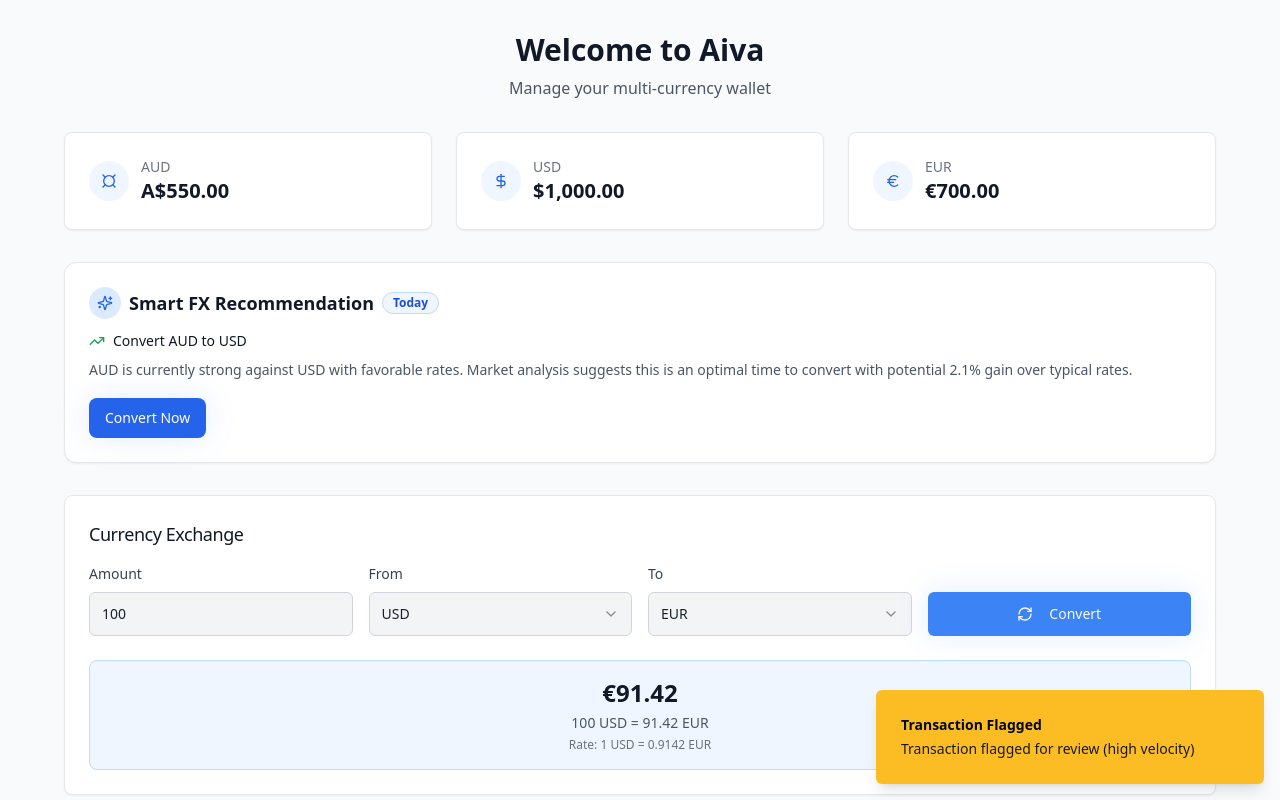
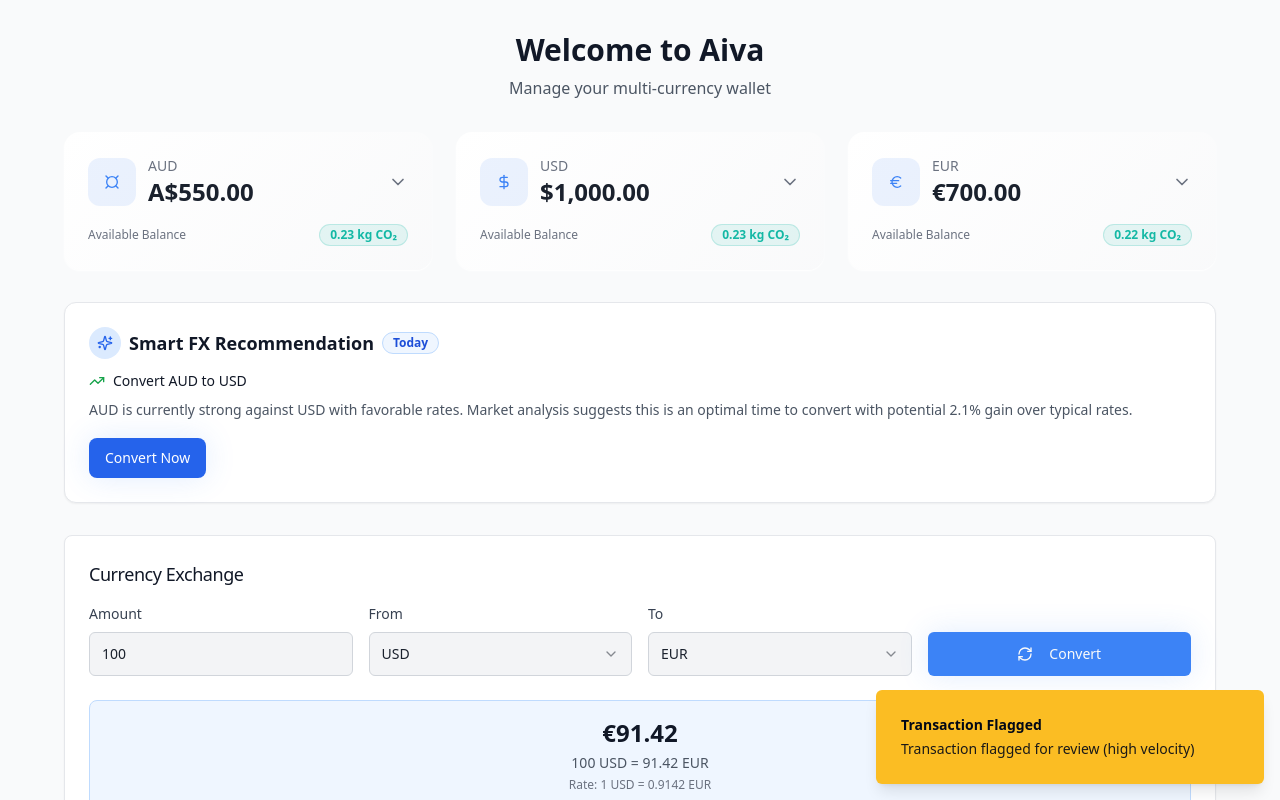
Before and after one commit to cheeroo2020/aiva-glow-wallet, a React (Vite) app: page / in a window 1280 px wide. Shown: the top 800 px of the page. Built offline with nearby package versions, Linux system fonts and the light colour scheme.

Commit message:
Add interactive wallet balance cards
Create interactive wallet balance cards with flip or expand animations. Each card displays current balance, last 3 transactions, and a carbon impact badge. Styled with a fintech teal/blue theme, soft shadows, and rounded 2xl.

```diff
--- a/src/components/WalletDashboard.tsx
+++ b/src/components/WalletDashboard.tsx
@@ -12,6 +12,7 @@ const WalletDashboard = () => {
   const [convertAmount, setConvertAmount] = useState("100");
   const [fromCurrency, setFromCurrency] = useState("USD");
   const [toCurrency, setToCurrency] = useState("EUR");
+  const [expandedCard, setExpandedCard] = useState<string | null>(null);
   const { toast } = useToast();
 
   // Simulate flagged transactions on component mount
@@ -157,6 +158,18 @@ const WalletDashboard = () => {
     }
   };
 
+  const getTransactionsForCurrency = (currency: string) => {
+    return transactionHistory
+      .filter(tx => tx.from === currency || tx.to === currency)
+      .slice(0, 3);
+  };
+
+  const getCurrencyTotalCarbon = (currency: string) => {
+    const transactions = getTransactionsForCurrency(currency);
+    const totalKg = transactions.reduce((sum, tx) => sum + estimateCarbonFootprint(tx), 0);
+    return Math.round(totalKg * 1000) / 1000;
+  };
+
   return (
     <div className="min-h-screen bg-gray-50 p-6 lg:p-8">
       <div className="max-w-6xl mx-auto space-y-8">
@@ -168,27 +181,109 @@ const WalletDashboard = () => {
           <p className="text-gray-600">Manage your multi-currency wallet</p>
         </div>
 
-        {/* Balance Cards */}
+        {/* Interactive Balance Cards */}
         <div className="grid grid-cols-1 md:grid-cols-3 gap-6">
-          {Object.entries(walletBalances).map(([currency, amount]) => (
-            <Card key={currency} className="bg-white border border-gray-200 shadow-sm hover:shadow-md transition-shadow">
-              <CardContent className="p-6">
-                <div className="flex items-center justify-between">
+          {Object.entries(walletBalances).map(([currency, amount]) => {
+            const isExpanded = expandedCard === currency;
+            const currencyTransactions = getTransactionsForCurrency(currency);
+            const totalCarbon = getCurrencyTotalCarbon(currency);
+            const carbonBand = getCarbonBand(totalCarbon);
+
+            return (
+              <Card
+                key={currency}
+                className={`group relative overflow-hidden bg-gradient-card border-0 shadow-card rounded-2xl cursor-pointer transition-all duration-500 hover:scale-105 hover:shadow-glow ${
+                  isExpanded ? 'scale-105 shadow-glow' : ''
+                }`}
+                onClick={() => setExpandedCard(isExpanded ? null : currency)}
+              >
+                <CardContent className="p-0">
+                  <div className={`transition-all duration-700 transform-gpu ${
+                    isExpanded ? 'rotate-y-180' : ''
+                  }`}>
+                    {/* Front Side - Balance Display */}
+                    <div className={`p-6 ${isExpanded ? 'opacity-0 absolute inset-0' : 'opacity-100'} transition-opacity duration-300`}>
+                      <div className="flex items-center justify-between mb-4">
                         <div className="flex items-center space-x-3">
-                    <div className="w-10 h-10 rounded-full bg-blue-50 flex items-center justify-center text-blue-600">
+                          <div className="w-12 h-12 rounded-xl bg-primary/10 flex items-center justify-center text-primary group-hover:bg-primary/20 transition-colors">
                             {getCurrencyIcon(currency)}
                           </div>
                           <div>
-                      <div className="text-sm text-gray-500 font-medium">{currency}</div>
-                      <div className="text-xl font-semibold text-gray-900">
+                            <div className="text-sm text-muted-foreground font-medium">{currency}</div>
+                            <div className="text-2xl font-bold text-foreground">
                               {getCurrencySymbol(currency)}{amount.toLocaleString('en-US', { minimumFractionDigits: 2 })}
                             </div>
+                          </div>
+                        </div>
+                        <ChevronDownIcon className={`h-5 w-5 text-muted-foreground transition-transform duration-300 ${
+                          isExpanded ? 'rotate-180' : ''
+                        }`} />
+                      </div>
+
+                      <div className="flex items-center justify-between text-xs">
+                        <span className="text-muted-foreground">Available Balance</span>
+                        <Badge className="bg-teal/10 text-teal border-teal/20">
+                          {totalCarbon} kg CO₂
+                        </Badge>
+                      </div>
+                    </div>
+
+                    {/* Back Side - Detailed Info */}
+                    <div className={`p-6 space-y-4 ${isExpanded ? 'opacity-100' : 'opacity-0 absolute inset-0'} transition-opacity duration-300 delay-300`}>
+                      <div className="flex items-center justify-between">
+                        <h4 className="font-semibold text-foreground">{currency} Details</h4>
+                        <Badge className={`${
+                          carbonBand === 'Low' ? 'bg-success/10 text-success border-success/20' :
+                          carbonBand === 'Medium' ? 'bg-warning/10 text-warning border-warning/20' :
+                          'bg-destructive/10 text-destructive border-destructive/20'
+                        }`}>
+                          {carbonBand} Impact
+                        </Badge>
+                      </div>
+
+                      <div className="space-y-2">
+                        <div className="flex justify-between text-sm">
+                          <span className="text-muted-foreground">Balance:</span>
+                          <span className="font-semibold text-foreground">
+                            {getCurrencySymbol(currency)}{amount.toLocaleString('en-US', { minimumFractionDigits: 2 })}
+                          </span>
+                        </div>
+                        <div className="flex justify-between text-sm">
+                          <span className="text-muted-foreground">Carbon Total:</span>
+                          <span className="font-medium text-teal">{totalCarbon} kg CO₂</span>
+                        </div>
+                      </div>
+
+                      <div className="space-y-2">
+                        <h5 className="text-xs font-semibold text-muted-foreground uppercase tracking-wide">Recent Transactions</h5>
+                        {currencyTransactions.length === 0 ? (
+                          <p className="text-xs text-muted-foreground italic">No recent transactions</p>
+                        ) : (
+                          <div className="space-y-2">
+                            {currencyTransactions.map((tx) => (
+                              <div key={tx.id} className="flex items-center justify-between p-2 bg-muted/30 rounded-lg">
+                                <div className="flex items-center space-x-2">
+                                  <div className="text-xs">
+                                    <span className="font-medium text-foreground">
+                                      {tx.from === currency ? '-' : '+'}{getCurrencySymbol(tx.from === currency ? tx.to : tx.from)}
+                                      {tx.from === currency ? tx.fromAmount : tx.toAmount}
+                                    </span>
+                                  </div>
+                                </div>
+                                <div className="flex items-center space-x-1">
+                                  {getComplianceBadge(tx.compliance)}
+                                </div>
+                              </div>
+                            ))}
+                          </div>
+                        )}
                       </div>
                     </div>
                   </div>
                 </CardContent>
               </Card>
-          ))}
+            );
+          })}
         </div>
 
         {/* Smart FX Recommendations */}
--- a/src/index.css
+++ b/src/index.css
@@ -119,3 +119,18 @@ All colors MUST be HSL.
     @apply bg-background text-foreground;
   }
 }
+
+/* 3D Transform Utilities */
+@layer utilities {
+  .transform-gpu {
+    transform-style: preserve-3d;
+  }
+
+  .rotate-y-180 {
+    transform: rotateY(180deg);
+  }
+
+  .backface-hidden {
+    backface-visibility: hidden;
+  }
+}
```
Lines whose indentation alone changed are shown as unchanged.
